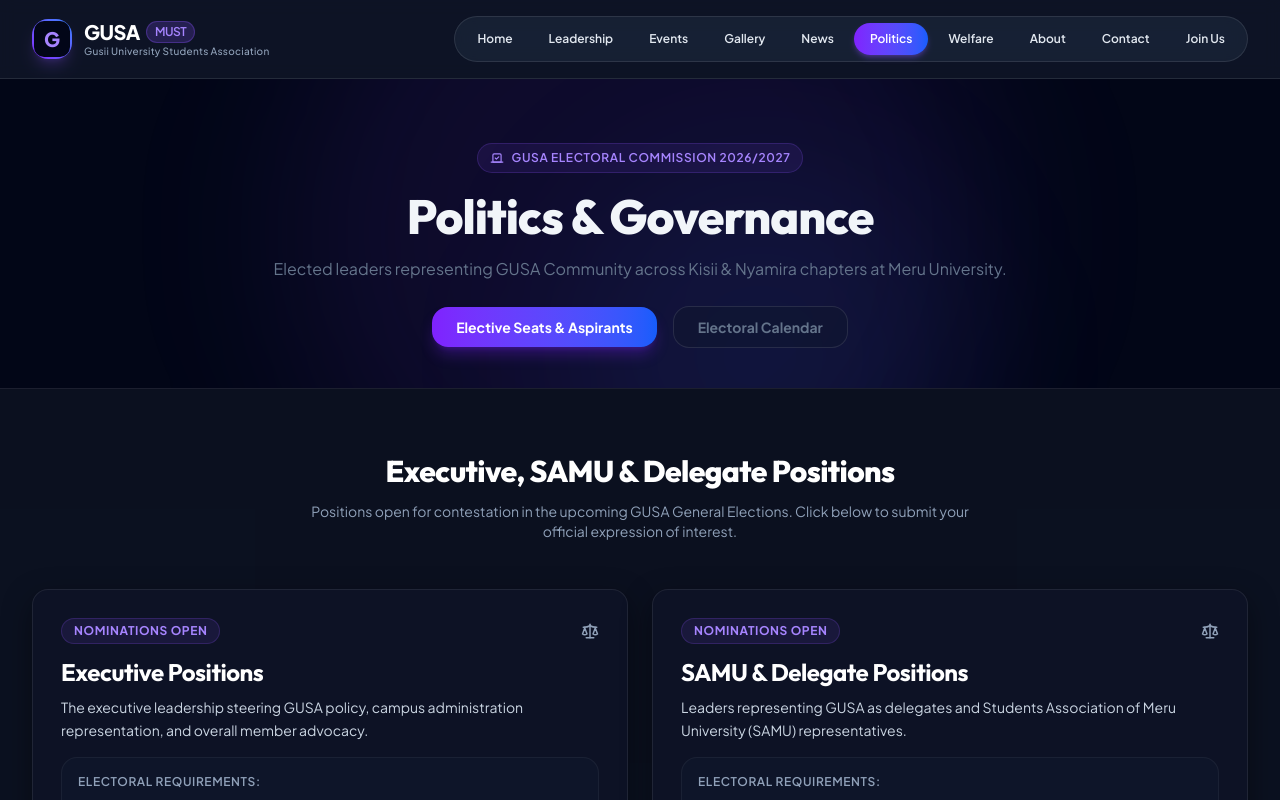
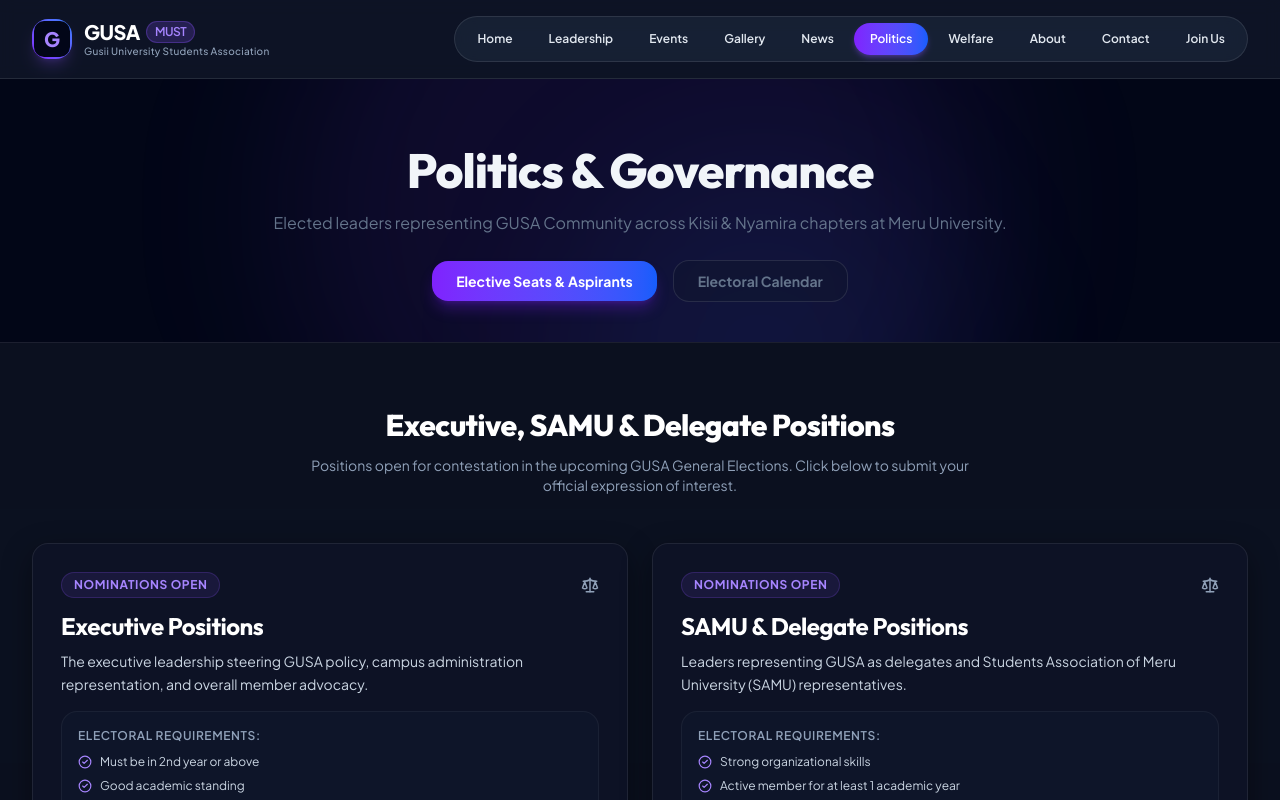
Before and after one commit to Omwenga75/gusa, a Next.js app: page /politics in a window 1280 px wide. Shown: the top 800 px of the page. Built offline with nearby package versions, Linux system fonts and the light colour scheme.

Commit message:
fix(politics): remove electoral commission badge from hero

```diff
--- a/src/app/politics/PoliticsClient.tsx
+++ b/src/app/politics/PoliticsClient.tsx
@@ -238,9 +238,7 @@
       <section className="page-header" style={{ paddingBottom: '2.5rem' }}>
         <div className="container">
           <div style={{ maxWidth: '800px', margin: '0 auto', textAlign: 'center' }}>
-            <div className="inline-flex items-center gap-2 px-3 py-1.5 rounded-full bg-violet-500/10 border border-violet-500/20 text-violet-400 text-xs font-semibold uppercase tracking-wider mb-4">
-              <Vote size={14} /> GUSA Electoral Commission 2026/2027
-            </div>
+
 
             <h1
               style={{
```
